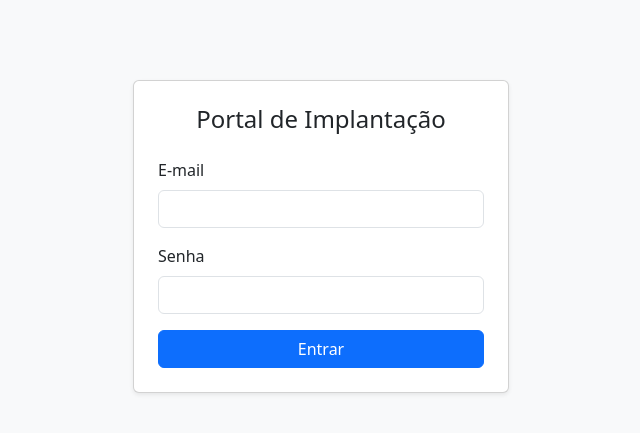
After one commit to EduardoCioccari/portal_implantacao, a PHP site: page /login in a window 1280 px wide. The commit adds this page. Shown: the top 433 px of the page, without its empty margins (319-959 px from the left). Run offline with PHP 8.4, Linux system fonts and the light colour scheme.

Commit message:
Front controller com rotas, LoginController e view de login criados

```diff
--- /dev/null
+++ b/app/Controllers/LoginController.php
@@ -0,0 +1,11 @@
+<?php
+
+namespace App\Controllers;
+
+class LoginController
+{
+    public function formulario()
+    {
+        require __DIR__ . '/../Views/login/formulario.php';;
+    }
+}
--- /dev/null
+++ b/app/Views/login/formulario.php
@@ -0,0 +1,30 @@
+<!doctype html>
+<html lang="pt-BR">
+<head>
+    <meta charset="utf-8">
+    <meta name="viewport" content="width=device-width, initial-scale=1">
+    <title>Login - Portal de Implantação</title>
+    <link href="https://cdn.jsdelivr.net/npm/bootstrap@5.3.3/dist/css/bootstrap.min.css" rel="stylesheet">
+</head>
+<body class="bg-light">
+    <div class="container" style="max-width: 400px; margin-top: 10vh;">
+        <div class="card shadow-sm">
+            <div class="card-body p-4">
+                <h1 class="h4 mb-4 text-center">Portal de Implantação</h1>
+
+                <form method="post" action="">
+                    <div class="mb-3">
+                        <label for="email" class="form-label">E-mail</label>
+                        <input type="email" class="form-control" id="email" name="email" required>
+                    </div>
+                    <div class="mb-3">
+                        <label for="senha" class="form-label">Senha</label>
+                        <input type="password" class="form-control" id="senha" name="senha" required>
+                    </div>
+                    <button type="submit" class="btn btn-primary w-100">Entrar</button>
+                </form>
+            </div>
+        </div>
+    </div>
+</body>
+</html>
--- a/public/index.php
+++ b/public/index.php
@@ -2,11 +2,25 @@
 
 require __DIR__ . '/../vendor/autoload.php';
 
-use App\Core\Database;
+use App\Controllers\LoginController;
 
-$pdo = database::conexao();
+$uri = parse_url($_SERVER['REQUEST_URI'], PHP_URL_PATH);
 
-$resultado = $pdo->query("SELECT * FROM usuarios");
-$linha = $resultado->fetchAll();
+$base = dirname($_SERVER['SCRIPT_NAME']);
 
-echo $linha[0]['nome'];
+$rota = '/' . trim(substr($uri, strlen($base)), '/');
+
+switch ($rota) {
+    case '/':
+        echo 'Página inicial';
+        break;
+
+    case '/login':
+        $controller = new LoginController();
+        $controller->formulario();
+        break;
+
+    default:
+        http_response_code(404);
+        echo 'Página não encontrada';
+}
```
Also changed, not shown: public/.htaccess (added).
